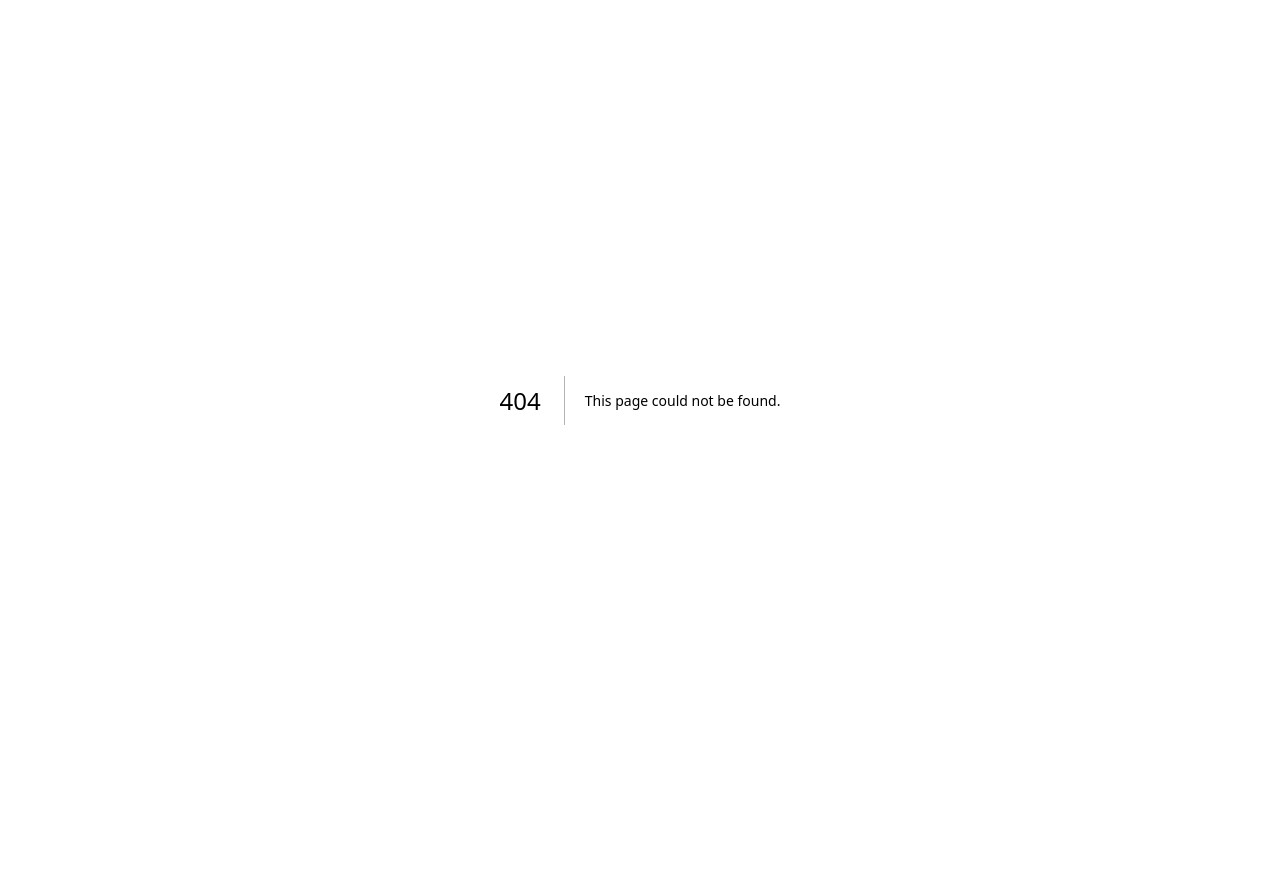
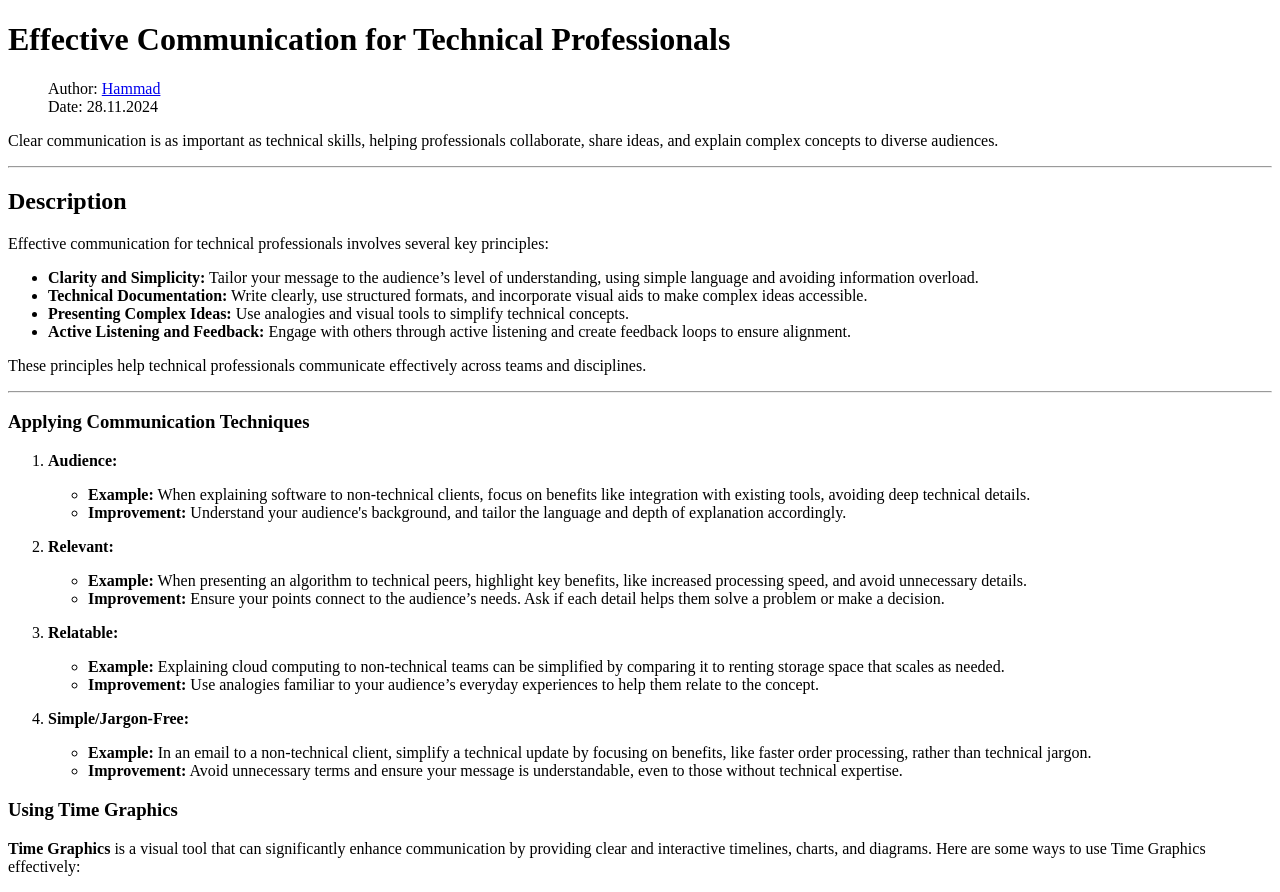
Before and after one commit to igoromerbasicalteos/tip-of-the-week, a Next.js app: page /presentations/241128-communication in a window 1280 px wide. Before the commit this address had no page. Shown: the top 892 px of the page. Before the commit the page ends 800 px from the top, so only its background shows below. Built offline with nearby package versions, Linux system fonts and the light colour scheme.

Commit message:
Tip of the week Hammad

```diff
--- /dev/null
+++ b/pages/presentations/241128-communication.mdx
@@ -0,0 +1,57 @@
+# Effective Communication for Technical Professionals
+
+> Author: [Hammad](ham@alteos.com)
+> Date: 28.11.2024
+
+Clear communication is as important as technical skills, helping professionals collaborate, share ideas, and explain complex concepts to diverse audiences.
+
+---
+
+## Description
+
+Effective communication for technical professionals involves several key principles:
+
+- **Clarity and Simplicity:** Tailor your message to the audience’s level of understanding, using simple language and avoiding information overload.
+- **Technical Documentation:** Write clearly, use structured formats, and incorporate visual aids to make complex ideas accessible.
+- **Presenting Complex Ideas:** Use analogies and visual tools to simplify technical concepts.
+- **Active Listening and Feedback:** Engage with others through active listening and create feedback loops to ensure alignment.
+
+These principles help technical professionals communicate effectively across teams and disciplines.
+
+---
+
+### Applying Communication Techniques
+
+1. **Audience:**
+   - **Example:** When explaining software to non-technical clients, focus on benefits like integration with existing tools, avoiding deep technical details.
+   - **Improvement:** Understand your audience's background, and tailor the language and depth of explanation accordingly.
+
+2. **Relevant:**
+   - **Example:** When presenting an algorithm to technical peers, highlight key benefits, like increased processing speed, and avoid unnecessary details.
+   - **Improvement:** Ensure your points connect to the audience’s needs. Ask if each detail helps them solve a problem or make a decision.
+
+3. **Relatable:**
+   - **Example:** Explaining cloud computing to non-technical teams can be simplified by comparing it to renting storage space that scales as needed.
+   - **Improvement:** Use analogies familiar to your audience’s everyday experiences to help them relate to the concept.
+
+4. **Simple/Jargon-Free:**
+   - **Example:** In an email to a non-technical client, simplify a technical update by focusing on benefits, like faster order processing, rather than technical jargon.
+   - **Improvement:** Avoid unnecessary terms and ensure your message is understandable, even to those without technical expertise.
+
+### Using Time Graphics
+
+**Time Graphics** is a visual tool that can significantly enhance communication by providing clear and interactive timelines, charts, and diagrams. Here are some ways to use Time Graphics effectively:
+
+- **Visualizing Project Timelines:** Create detailed timelines to illustrate project milestones, deadlines, and progress. This helps teams understand the project flow and stay aligned.
+- **Simplifying Complex Data:** Use charts and diagrams to break down complex data into easily understandable visuals. This is particularly useful when presenting to non-technical audiences.
+- **Interactive Presentations:** Incorporate interactive elements in your presentations to engage your audience and provide a more dynamic understanding of the content.
+- **Documentation:** Enhance technical documentation with visual aids from Time Graphics to make the information more accessible and easier to comprehend.
+
+By integrating Time Graphics into your communication strategy, you can make your messages clearer, more engaging, and easier to understand.
+## Resources
+
+- [simple-steps-communicating-it-concepts-non-technical-audience](https://enterprisersproject.com/article/2016/6/5-simple-steps-communicating-it-concepts-non-technical-audience)
+- [The Five T’s of Technical Communication](https://bigsteptech.com/blog/the-five-ts-of-technical-communication/)
+- [effective-communication-in-software-development](https://fullscale.io/blog/effective-communication-in-software-development/e)
+- [communication-for-technical-professionals](https://alteos.udemy.com/course/communication-for-technical-professionals/learn/lecture/41282456#content)
+- [Time Graphics - visual tool](https://time.graphics/)
```
